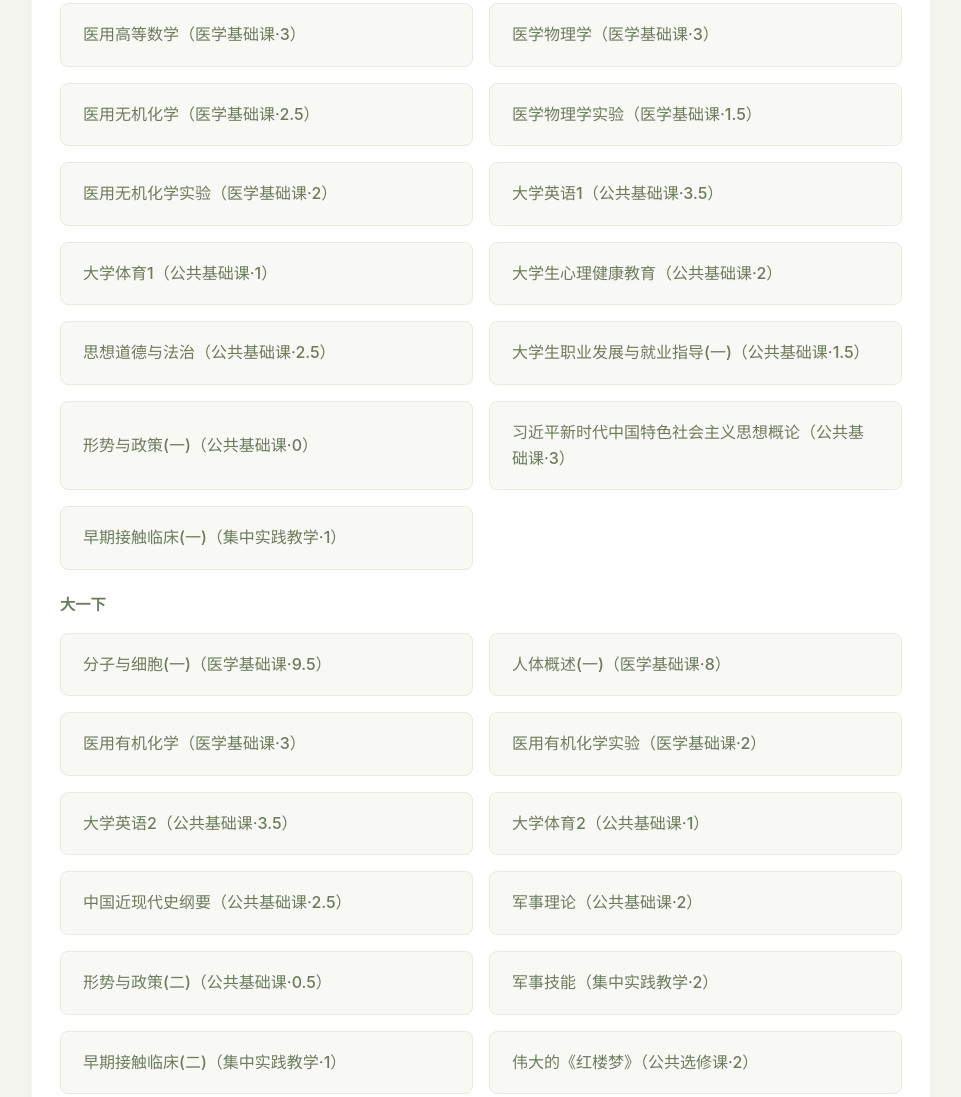
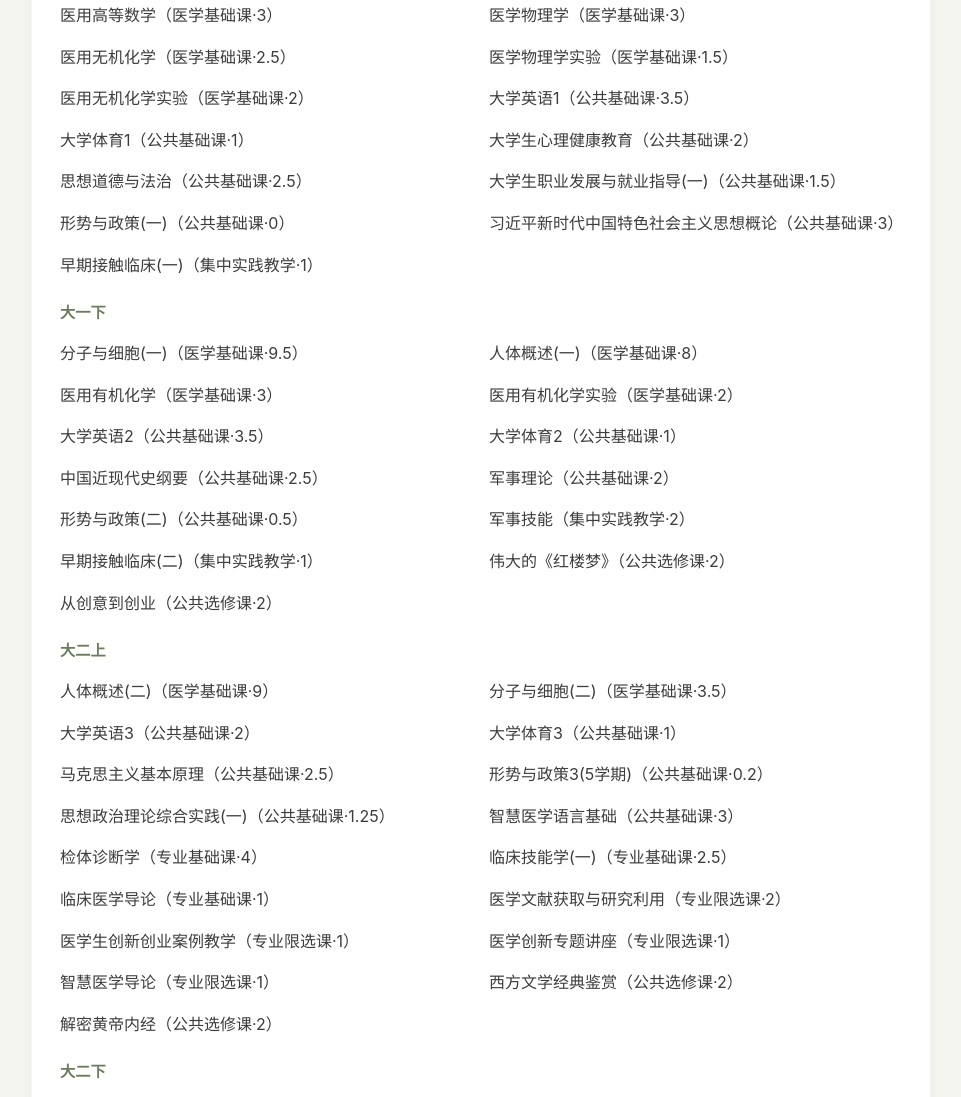
Before and after one commit to Nymeria79/my-page, a plain HTML site: page anki/home.html in a window 1280 px wide. Shown: the part 1342-2439 px from the top of the page, without its empty margins (159-1120 px from the left). Drawn offline with Linux system fonts and the light colour scheme.

Commit message:
删除无内容的按钮样式

```diff
--- a/anki/home.html
+++ b/anki/home.html
@@ -58,59 +58,59 @@
             <!-- 大一上 -->
             <div class="card-desc" style="margin-top: 24px; margin-bottom: 12px; font-weight: 600; color: var(--link-color); font-size: 0.95rem;">大一上</div>
             <div class="links-grid">
-                <span class="link-item">医用高等数学（医学基础课·3）</span>
-                <span class="link-item">医学物理学（医学基础课·3）</span>
-                <span class="link-item">医用无机化学（医学基础课·2.5）</span>
-                <span class="link-item">医学物理学实验（医学基础课·1.5）</span>
-                <span class="link-item">医用无机化学实验（医学基础课·2）</span>
-                <span class="link-item">大学英语1（公共基础课·3.5）</span>
-                <span class="link-item">大学体育1（公共基础课·1）</span>
-                <span class="link-item">大学生心理健康教育（公共基础课·2）</span>
-                <span class="link-item">思想道德与法治（公共基础课·2.5）</span>
-                <span class="link-item">大学生职业发展与就业指导(一)（公共基础课·1.5）</span>
-                <span class="link-item">形势与政策(一)（公共基础课·0）</span>
-                <span class="link-item">习近平新时代中国特色社会主义思想概论（公共基础课·3）</span>
-                <span class="link-item">早期接触临床(一)（集中实践教学·1）</span>
+                <span>医用高等数学（医学基础课·3）</span>
+                <span>医学物理学（医学基础课·3）</span>
+                <span>医用无机化学（医学基础课·2.5）</span>
+                <span>医学物理学实验（医学基础课·1.5）</span>
+                <span>医用无机化学实验（医学基础课·2）</span>
+                <span>大学英语1（公共基础课·3.5）</span>
+                <span>大学体育1（公共基础课·1）</span>
+                <span>大学生心理健康教育（公共基础课·2）</span>
+                <span>思想道德与法治（公共基础课·2.5）</span>
+                <span>大学生职业发展与就业指导(一)（公共基础课·1.5）</span>
+                <span>形势与政策(一)（公共基础课·0）</span>
+                <span>习近平新时代中国特色社会主义思想概论（公共基础课·3）</span>
+                <span>早期接触临床(一)（集中实践教学·1）</span>
             </div>
 
             <!-- 大一下 -->
             <div class="card-desc" style="margin-top: 24px; margin-bottom: 12px; font-weight: 600; color: var(--link-color); font-size: 0.95rem;">大一下</div>
             <div class="links-grid">
-                <span class="link-item">分子与细胞(一)（医学基础课·9.5）</span>
-                <span class="link-item">人体概述(一)（医学基础课·8）</span>
-                <span class="link-item">医用有机化学（医学基础课·3）</span>
-                <span class="link-item">医用有机化学实验（医学基础课·2）</span>
-                <span class="link-item">大学英语2（公共基础课·3.5）</span>
-                <span class="link-item">大学体育2（公共基础课·1）</span>
-                <span class="link-item">中国近现代史纲要（公共基础课·2.5）</span>
-                <span class="link-item">军事理论（公共基础课·2）</span>
-                <span class="link-item">形势与政策(二)（公共基础课·0.5）</span>
-                <span class="link-item">军事技能（集中实践教学·2）</span>
-                <span class="link-item">早期接触临床(二)（集中实践教学·1）</span>
-                <span class="link-item">伟大的《红楼梦》（公共选修课·2）</span>
-                <span class="link-item">从创意到创业（公共选修课·2）</span>
+                <span>分子与细胞(一)（医学基础课·9.5）</span>
+                <span>人体概述(一)（医学基础课·8）</span>
+                <span>医用有机化学（医学基础课·3）</span>
+                <span>医用有机化学实验（医学基础课·2）</span>
+                <span>大学英语2（公共基础课·3.5）</span>
+                <span>大学体育2（公共基础课·1）</span>
+                <span>中国近现代史纲要（公共基础课·2.5）</span>
+                <span>军事理论（公共基础课·2）</span>
+                <span>形势与政策(二)（公共基础课·0.5）</span>
+                <span>军事技能（集中实践教学·2）</span>
+                <span>早期接触临床(二)（集中实践教学·1）</span>
+                <span>伟大的《红楼梦》（公共选修课·2）</span>
+                <span>从创意到创业（公共选修课·2）</span>
             </div>
 
             <!-- 大二上 -->
             <div class="card-desc" style="margin-top: 24px; margin-bottom: 12px; font-weight: 600; color: var(--link-color); font-size: 0.95rem;">大二上</div>
             <div class="links-grid">
-                <span class="link-item">人体概述(二)（医学基础课·9）</span>
-                <span class="link-item">分子与细胞(二)（医学基础课·3.5）</span>
-                <span class="link-item">大学英语3（公共基础课·2）</span>
-                <span class="link-item">大学体育3（公共基础课·1）</span>
-                <span class="link-item">马克思主义基本原理（公共基础课·2.5）</span>
-                <span class="link-item">形势与政策3(5学期)（公共基础课·0.2）</span>
-                <span class="link-item">思想政治理论综合实践(一)（公共基础课·1.25）</span>
-                <span class="link-item">智慧医学语言基础（公共基础课·3）</span>
-                <span class="link-item">检体诊断学（专业基础课·4）</span>
-                <span class="link-item">临床技能学(一)（专业基础课·2.5）</span>
-                <span class="link-item">临床医学导论（专业基础课·1）</span>
-                <span class="link-item">医学文献获取与研究利用（专业限选课·2）</span>
-                <span class="link-item">医学生创新创业案例教学（专业限选课·1）</span>
-                <span class="link-item">医学创新专题讲座（专业限选课·1）</span>
-                <span class="link-item">智慧医学导论（专业限选课·1）</span>
-                <span class="link-item">西方文学经典鉴赏（公共选修课·2）</span>
-                <span class="link-item">解密黄帝内经（公共选修课·2）</span>
+                <span>人体概述(二)（医学基础课·9）</span>
+                <span>分子与细胞(二)（医学基础课·3.5）</span>
+                <span>大学英语3（公共基础课·2）</span>
+                <span>大学体育3（公共基础课·1）</span>
+                <span>马克思主义基本原理（公共基础课·2.5）</span>
+                <span>形势与政策3(5学期)（公共基础课·0.2）</span>
+                <span>思想政治理论综合实践(一)（公共基础课·1.25）</span>
+                <span>智慧医学语言基础（公共基础课·3）</span>
+                <span>检体诊断学（专业基础课·4）</span>
+                <span>临床技能学(一)（专业基础课·2.5）</span>
+                <span>临床医学导论（专业基础课·1）</span>
+                <span>医学文献获取与研究利用（专业限选课·2）</span>
+                <span>医学生创新创业案例教学（专业限选课·1）</span>
+                <span>医学创新专题讲座（专业限选课·1）</span>
+                <span>智慧医学导论（专业限选课·1）</span>
+                <span>西方文学经典鉴赏（公共选修课·2）</span>
+                <span>解密黄帝内经（公共选修课·2）</span>
             </div>
 
             <!-- 大二下 -->
@@ -118,16 +118,16 @@
             <div class="links-grid">
                 <a href="rentigaishu3mingci.html" class="link-item">人体概述(三)·名词解释（医学基础课·9）</a>
                 <a href="rentigaishu3dati.html" class="link-item">人体概述(三)·大题（医学基础课·9）</a>
-                <span class="link-item">实验诊断学（医学基础课·3.5）</span>
-                <span class="link-item">大学英语4（公共基础课·2）</span>
-                <span class="link-item">大学体育4（公共基础课·1）</span>
-                <span class="link-item">毛泽东思想和中国特色社会主义理论体系概论（公共基础课·2.5）</span>
-                <span class="link-item">形势与政策4(5学期)（公共基础课·0.2）</span>
-                <span class="link-item">思想政治理论综合实践(二)（公共基础课·1.25）</span>
+                <span>实验诊断学（医学基础课·3.5）</span>
+                <span>大学英语4（公共基础课·2）</span>
+                <span>大学体育4（公共基础课·1）</span>
+                <span>毛泽东思想和中国特色社会主义理论体系概论（公共基础课·2.5）</span>
+                <span>形势与政策4(5学期)（公共基础课·0.2）</span>
+                <span>思想政治理论综合实践(二)（公共基础课·1.25）</span>
                 <a href="yundongxitongmingci.html" class="link-item">运动系统疾病·名词解释（专业核心课·5.5）</a>
                 <a href="yundongxitongdati.html" class="link-item">运动系统疾病·大题（专业核心课·5.5）</a>
-                <span class="link-item">健康教育学（专业限选课·2）</span>
-                <span class="link-item">专业英语（专业限选课·2）</span>
+                <span>健康教育学（专业限选课·2）</span>
+                <span>专业英语（专业限选课·2）</span>
             </div>
 
             <!-- 大三上 -->
@@ -137,14 +137,14 @@
                 <a href="weishengfaxuedati.html" class="link-item">卫生法学·大题（医学基础课·2）</a>
                 <a href="yixuexinlixuemingci.html" class="link-item">医学心理学·名词解释（医学基础课·2）</a>
                 <a href="yixuexinlixuedati.html" class="link-item">医学心理学·大题（医学基础课·2）</span>
-                <span class="link-item">形势与政策5(5学期)（公共基础课·0.2）</span>
+                <span>形势与政策5(5学期)（公共基础课·0.2）</span>
                 <a href="xiaohuaxitongmingci.html" class="link-item">消化系统疾病·名词解释（专业核心课·9）</a>
                 <a href="xiaohuaxitongdati.html" class="link-item">消化系统疾病·大题（专业核心课·9）</a>
                 <a href="huxixitongmingci.html" class="link-item">呼吸系统疾病·名词解释（专业核心课·7）</a>
                 <a href="huxixitongdati.html" class="link-item">呼吸系统疾病·大题（专业核心课·7）</a>
                 <a href="miniaoxitongmingci.html" class="link-item">泌尿系统疾病·名词解释（专业核心课·4）</a>
                 <a href="miniaoxitongdati.html" class="link-item">泌尿系统疾病·大题（专业核心课·4）</a>
-                <span class="link-item">肿瘤治疗学（专业限选课·1.5）</span>
+                <span>肿瘤治疗学（专业限选课·1.5）</span>
             </div>
 
             <!-- 大三下 -->
@@ -152,9 +152,9 @@
             <div class="links-grid">
                 <a href="liuxingbingxuemingci.html" class="link-item">流行病学·名词解释（医学基础课·2.5）</a>
                 <a href="liuxingbingxuedati.html" class="link-item">流行病学·大题（医学基础课·2.5）</a>
-                <span class="link-item">医学统计学（医学基础课·2.5）</span>
-                <span class="link-item">医学伦理学（医学基础课·1.5）</span>
-                <span class="link-item">形势与政策6(5学期)（公共基础课·0.2）</span>
+                <span>医学统计学（医学基础课·2.5）</span>
+                <span>医学伦理学（医学基础课·1.5）</span>
+                <span>形势与政策6(5学期)（公共基础课·0.2）</span>
                 <a href="fayixuemingci.html" class="link-item">法医学·名词解释（专业基础课·2）</a>
                 <a href="fayixuedati.html" class="link-item">法医学·大题（专业基础课·2）</a>
                 <a href="kouqiangkexuemingci.html" class="link-item">口腔科学·名词解释（专业基础课·1）</a>
@@ -172,7 +172,7 @@
             <div class="links-grid">
                 <a href="yufangyixuemingci.html" class="link-item">预防医学·名词解释（医学基础课·4.5）</a>
                 <a href="yufangyixuedati.html" class="link-item">预防医学·大题（医学基础课·4.5）</a>
-                <span class="link-item">形势与政策7(5学期)（公共基础课·0.2）</span>
+                <span>形势与政策7(5学期)（公共基础课·0.2）</span>
                 <a href="mazuimingci.html" class="link-item">麻醉学·名词解释（专业基础课·2）</a>
                 <a href="mazuidati.html" class="link-item">麻醉学·大题（专业基础课·2）</a>
                 <a href="heyixuemingci.html" class="link-item">核医学·名词解释（专业基础课·2）</a>
@@ -190,10 +190,10 @@
             <!-- 大四下 -->
             <div class="card-desc" style="margin-top: 24px; margin-bottom: 12px; font-weight: 600; color: var(--link-color); font-size: 0.95rem;">大四下</div>
             <div class="links-grid">
-                <span class="link-item">循证医学（医学基础课·2）</span>
-                <span class="link-item">形势与政策8(5学期)（公共基础课·0.2）</span>
-                <span class="link-item">大学生职业发展与就业指导(二)（公共基础课·1）</span>
-                <span class="link-item">外科手术学基础（专业基础课·1）</span>
+                <span>循证医学（医学基础课·2）</span>
+                <span>形势与政策8(5学期)（公共基础课·0.2）</span>
+                <span>大学生职业发展与就业指导(二)（公共基础课·1）</span>
+                <span>外科手术学基础（专业基础课·1）</span>
                 <a href="quankemingci.html" class="link-item">全科医学概论·名词解释（专业基础课·1.5）</a>
                 <a href="quankedati.html" class="link-item">全科医学概论·大题（专业基础课·1.5）</a>
                 <a href="post3shenjingmingci.html" class="link-item">神经精神系统疾病·名词解释（专业核心课·8）</a>
@@ -204,7 +204,7 @@
                 <a href="post8chuanrandati.html" class="link-item">传染病学·大题（专业核心课·2）</a>
                 <a href="post9quankemingci.html" class="link-item">全科医学·名词解释（专业基础课·1.5）</a>
                 <a href="post10quankedati.html" class="link-item">全科医学·大题（专业基础课·1.5）</a>
-                <span class="link-item">临床实习（集中实践教学·48）</span>
+                <span>临床实习（集中实践教学·48）</span>
             </div>
 
             <div class="card-desc" style="margin-top: 16px; margin-bottom: 12px; font-weight: 600; color: var(--link-color); font-size: 0.95rem;">各科思考题</div>
```
